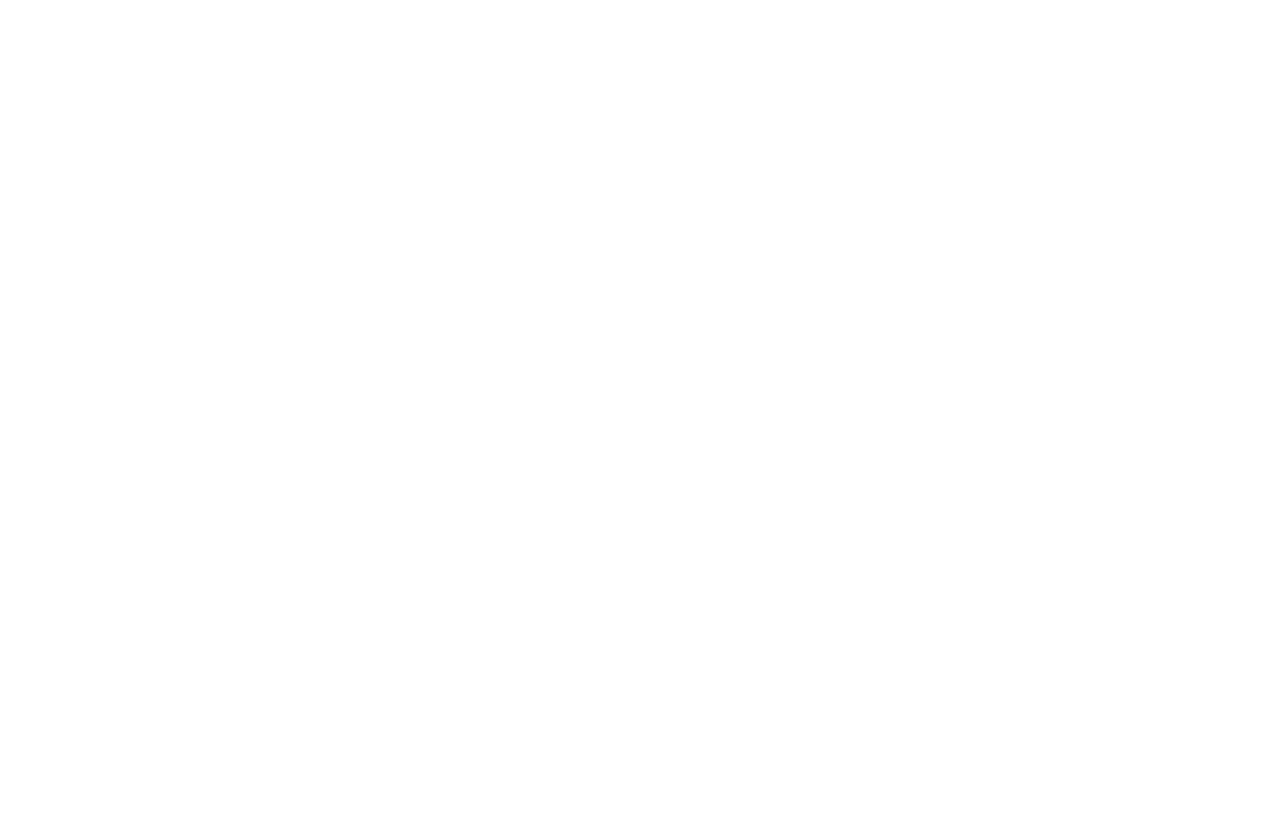
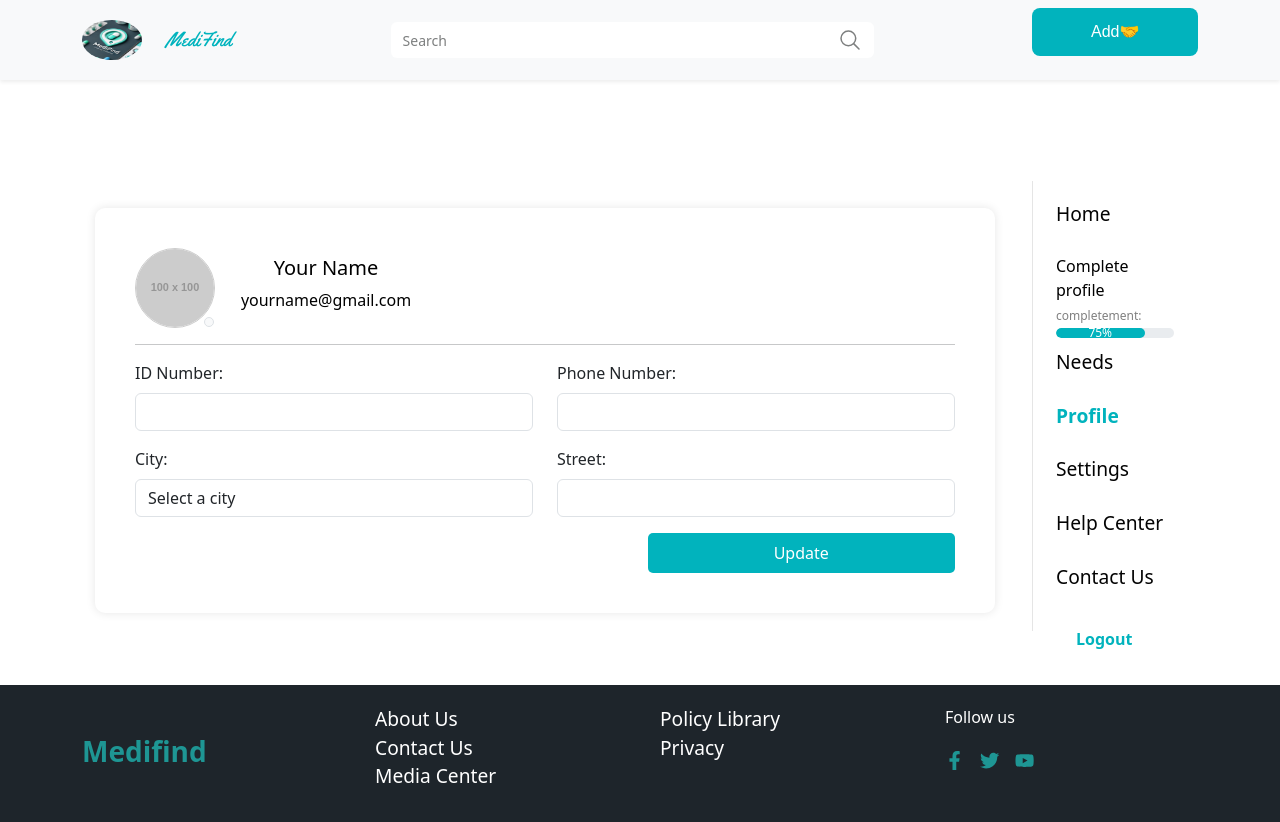
Before and after one commit to ahmed11fawzy/Medifind_UI, a React (Vite) app: page /profile in a window 1280 px wide. Before the commit this address had no page. Shown: the top 822 px of the page. Before the commit the page ends 800 px from the top, so only its background shows below. Built offline with nearby package versions, Linux system fonts and the light colour scheme; sample sign-in values are in the browser's storage.

Commit message:
creat complete profile page

```diff
--- a/src/layout/MainLayout.jsx
+++ b/src/layout/MainLayout.jsx
@@ -9,6 +9,7 @@
 import { SignUp } from '../pages/signup/SignUp';
 import ProtectedRoute from '../pages/ProtectedRoute'; // Import the ProtectedRoute component
 import { CardPage } from "../pages/CardPage";
+import { CompleteProfile } from "../pages/Home/CompleteProfile";
 
 export function MainLayout() {
   const token = localStorage.getItem('token'); // Check for token in local storage
@@ -30,6 +31,7 @@
             <Route path="/RequestMedicine" element={<RequestMedicine />} />
             <Route path="/RequestsReview" element={<RequestsReview />} />
             <Route path="/need" element={<CardPage  />} />
+            <Route path="/profile" element={<CompleteProfile  />} />
           </Route>
         </Route>
       </Routes>
--- /dev/null
+++ b/src/pages/Home/CompleteProfile.jsx
@@ -0,0 +1,126 @@
+import React, { useState } from "react";
+import { Form, Row, Col } from "react-bootstrap";
+import { useNavigate } from "react-router-dom";
+import { AddBtn } from "../../components/customComponents/Addbtn";
+
+export const CompleteProfile = () => {
+  const navigate = useNavigate();
+  const [formData, setFormData] = useState({
+    idNumber: "",
+    phoneNumber: "",
+    city: "",
+    street: "",
+    name: "Your Name",
+    email: "yourname@gmail.com",
+    profileImage: "https://via.placeholder.com/100"
+  });
+
+  const [errors, setErrors] = useState({});
+  const cities = ["Cairo", "Alexandria", "Giza", "Shubra El Kheima", "Port Said", "Suez", "Luxor", "Asyut", "Mansoura", "Tanta"];
+
+  const validate = () => {
+    let tempErrors = {};
+    if (!/^[0-9]{14}$/.test(formData.idNumber)) {
+      tempErrors.idNumber = "ID Number must be exactly 14 digits";
+    }
+    if (!/^01[0-2,5]{1}[0-9]{8}$/.test(formData.phoneNumber)) {
+      tempErrors.phoneNumber = "Phone Number must be a valid Egyptian number";
+    }
+    setErrors(tempErrors);
+    return Object.keys(tempErrors).length === 0;
+  };
+
+  const handleChange = (e) => {
+    setFormData({ ...formData, [e.target.name]: e.target.value });
+  };
+
+  const handleImageChange = (e) => {
+    const file = e.target.files[0];
+    if (file) {
+      const reader = new FileReader();
+      reader.onload = () => {
+        setFormData({ ...formData, profileImage: reader.result });
+      };
+      reader.readAsDataURL(file);
+    }
+  };
+
+  const handleSubmit = (e) => {
+    e.preventDefault();
+    if (validate()) {
+      setFormData({
+        idNumber: "",
+        phoneNumber: "",
+        city: "",
+        street: "",
+        name: "",
+        email: "",
+        profileImage: "https://via.placeholder.com/100"
+      });
+      navigate("/");
+    }
+  };
+
+  return (
+    <div className="container" style={{ maxWidth: "900px", marginTop: "80px", padding: "40px", backgroundColor: "#ffffff", borderRadius: "10px", boxShadow: "0 0 10px rgba(0, 0, 0, 0.1)" }}>
+      {/* Profile Image Section */}
+      <div className="d-flex mb-3">
+        <div className="position-relative d-inline-block" style={{ width: 80, height: 80, border: "1px solid #ccc", borderRadius: "100%" }}>
+          <img src={formData.profileImage} alt="Profile" className="rounded-circle img-fluid" />
+          <label className="position-absolute bottom-0 end-0 bg-light p-1 rounded-circle border" style={{ cursor: "pointer" }}>
+            <i className="bi bi-pencil"></i>
+            <input type="file" hidden onChange={handleImageChange} />
+          </label>
+        </div>
+        <div>
+          <h5 className="mt-2"><input type="text" name="name" value={formData.name} onChange={handleChange} className="border-0 text-center w-75" /></h5>
+          <p className="text-muted"><input type="email" name="email" value={formData.email} onChange={handleChange} className="border-0 text-center w-75" /></p>
+        </div>
+      </div>
+      <hr />
+      {/* Form Section */}
+      <Form onSubmit={handleSubmit}>
+        <Row className="mb-3">
+          <Col>
+            <Form.Group>
+              <Form.Label>ID Number:</Form.Label>
+              <Form.Control type="text" name="idNumber" value={formData.idNumber} onChange={handleChange} isInvalid={!!errors.idNumber} />
+              <Form.Control.Feedback type="invalid">{errors.idNumber}</Form.Control.Feedback>
+            </Form.Group>
+          </Col>
+          <Col>
+            <Form.Group>
+              <Form.Label>Phone Number:</Form.Label>
+              <Form.Control type="text" name="phoneNumber" value={formData.phoneNumber} onChange={handleChange} isInvalid={!!errors.phoneNumber} />
+              <Form.Control.Feedback type="invalid">{errors.phoneNumber}</Form.Control.Feedback>
+            </Form.Group>
+          </Col>
+        </Row>
+
+        <Row className="mb-3">
+          <Col>
+            <Form.Group>
+              <Form.Label>City:</Form.Label>
+              <Form.Control as="select" name="city" value={formData.city} onChange={handleChange}>
+                <option value="">Select a city</option>
+                {cities.map((city, index) => (
+                  <option key={index} value={city}>{city}</option>
+                ))}
+              </Form.Control>
+            </Form.Group>
+          </Col>
+          <Col>
+            <Form.Group>
+              <Form.Label>Street:</Form.Label>
+              <Form.Control type="text" name="street" value={formData.street} onChange={handleChange} />
+            </Form.Group>
+          </Col>
+        </Row>
+
+        <div className="text-center d-flex justify-content-end w-50 ms-auto">
+          <AddBtn className="w-75" type="submit">Update</AddBtn>
+        </div>
+      </Form>
+    </div>
+  );
+};
```
